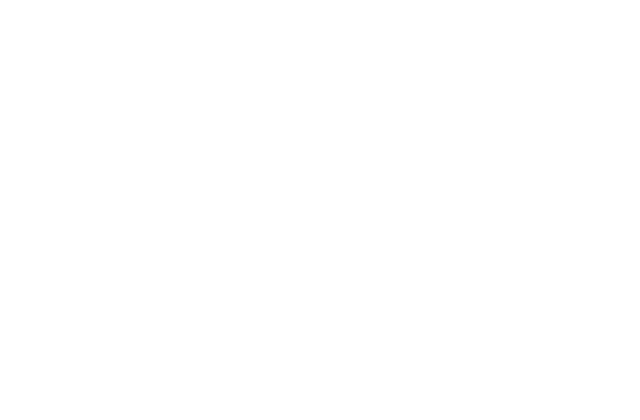
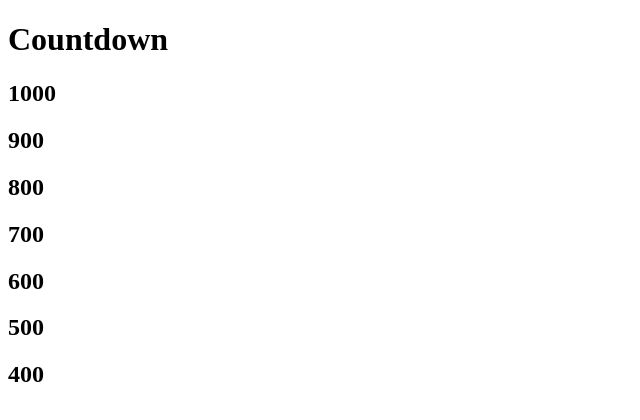
Before and after one commit to yasinn-arafat/Countdown, a plain HTML site: page index.html in a window 1280 px wide. Shown: the whole page, without its empty margins (0-640 px from the left). Drawn offline with Linux system fonts and the light colour scheme.

Commit message:
Markup done

```diff
--- a/index.html
+++ b/index.html
@@ -7,6 +7,17 @@
     <link rel="stylesheet" href="style.css" />
   </head>
   <body>
+    <div class="mainBox">
+      <h1 class="counter">Countdown</h1>
+      <h2 class="counter">1000</h2>
+      <h2 class="counter">900</h2>
+      <h2 class="counter">800</h2>
+      <h2 class="counter">700</h2>
+      <h2 class="counter">600</h2>
+      <h2 class="counter">500</h2>
+      <h2 class="counter">400</h2>
+    </div>
+
     <script src="main.js"></script>
   </body>
 </html>
```
